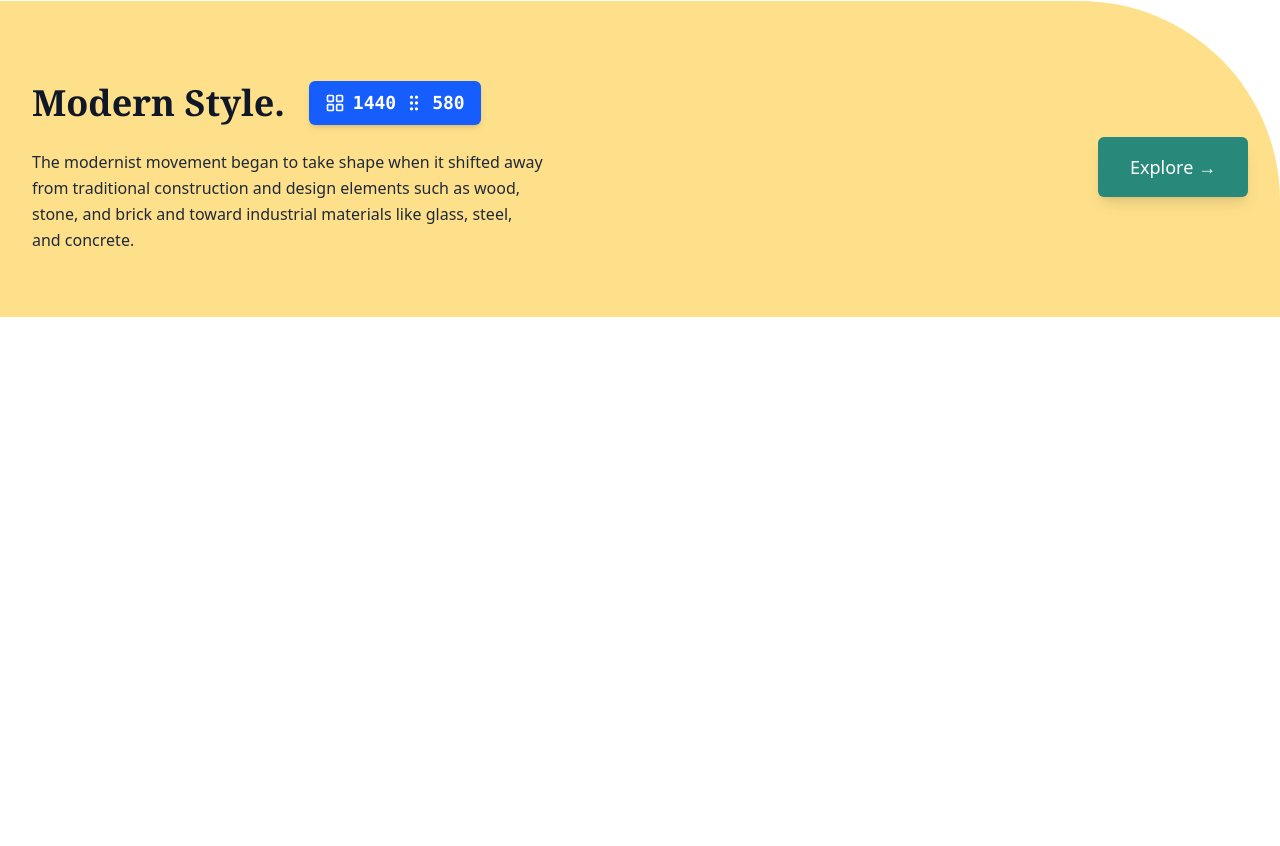
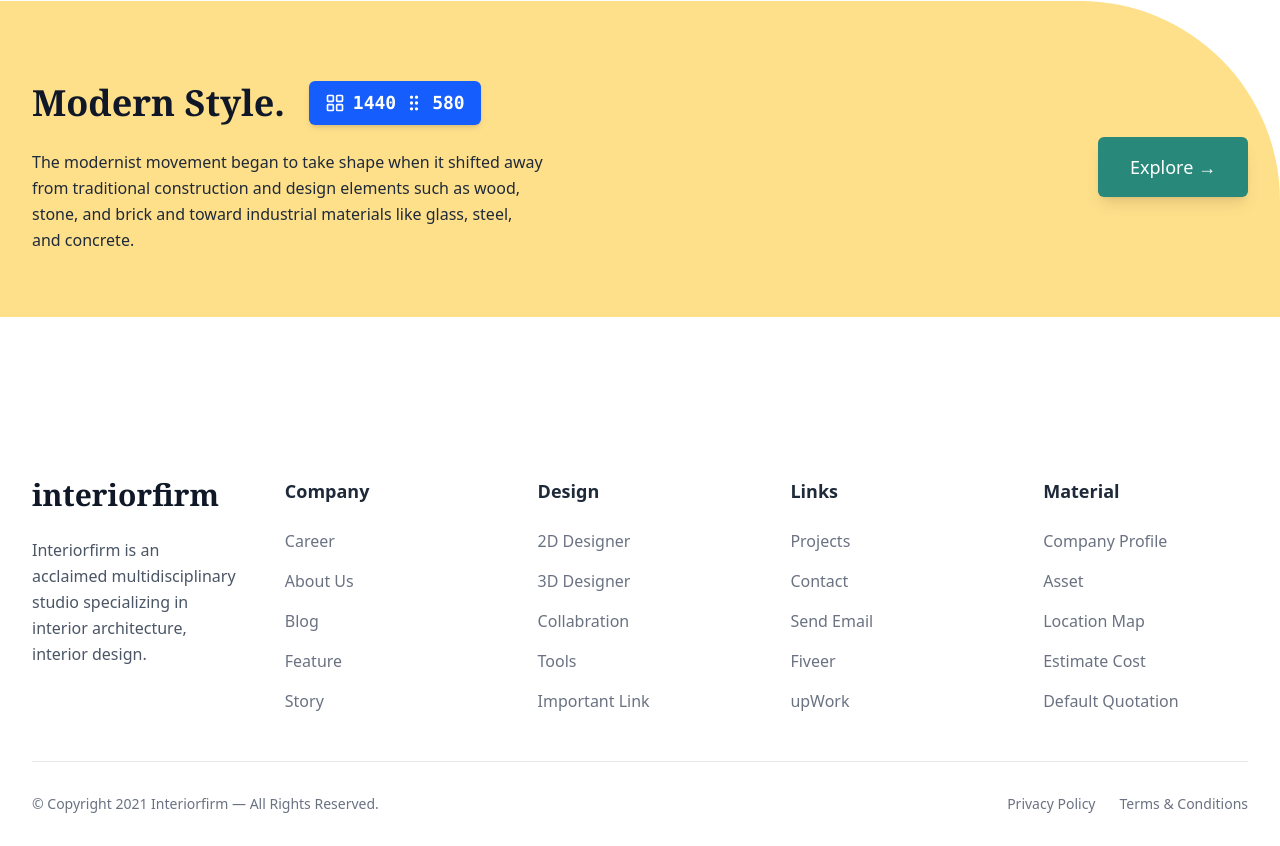
Before and after one commit to aayasIbrahim/Interior-Landing-Page, a Next.js app: page / in a window 1280 px wide. Shown: the part 3559-4405 px from the top of the page. Before the commit the page ends 3956 px from the top, so only its background shows below. Built offline with nearby package versions, Linux system fonts and the light colour scheme.

Commit message:
Footer complete

```diff
--- a/src/app/page.tsx
+++ b/src/app/page.tsx
@@ -2,6 +2,7 @@ import Navbar from "@/components/Navbar";
 import Hero from "@/components/Hero"
 import DreamSpaceSection from "@/components/DreamSpaceSection";
 import AmazingProjectsSection from "@/components/AmazingProjectsSection";
+import Footer from "@/components/Footer";
 
 
 export default function Home() {
@@ -11,6 +12,7 @@ export default function Home() {
     <Hero/>
     <DreamSpaceSection/>
     <AmazingProjectsSection/>
+    <Footer/>
     </>
   );
 }
--- /dev/null
+++ b/src/components/Footer.tsx
@@ -0,0 +1,94 @@
+// components/AppFooter.tsx
+"use client";
+import React from "react";
+
+// --- Types ---
+interface FooterColumnProps {
+  title: string;
+  links: string[];
+}
+
+interface FooterData {
+  title: string;
+  links: string[];
+}
+
+// --- Footer Column Component ---
+const FooterColumn: React.FC<FooterColumnProps> = ({ title, links }) => (
+  <div>
+    <h4 className="text-lg font-bold text-gray-800 mb-6">{title}</h4>
+    <ul className="space-y-4">
+      {links.map((link, index) => (
+        <li key={index}>
+          <a
+            href="#"
+            className="text-gray-500 hover:text-gray-900 transition-colors duration-200 text-base"
+          >
+            {link}
+          </a>
+        </li>
+      ))}
+    </ul>
+  </div>
+);
+
+// --- Main Footer Component ---
+const Footer: React.FC = () => {
+  const footerData: FooterData[] = [
+    {
+      title: "Company",
+      links: ["Career", "About Us", "Blog", "Feature", "Story"],
+    },
+    {
+      title: "Design",
+      links: ["2D Designer", "3D Designer", "Collabration", "Tools", "Important Link"],
+    },
+    {
+      title: "Links",
+      links: ["Projects", "Contact", "Send Email", "Fiveer", "upWork"],
+    },
+    {
+      title: "Material",
+      links: ["Company Profile", "Asset", "Location Map", "Estimate Cost", "Default Quotation"],
+    },
+  ];
+
+  return (
+    <footer className="bg-white pt-20">
+      <div className="max-w-7xl mx-auto px-4 sm:px-6 lg:px-8">
+        <div className="grid grid-cols-1 md:grid-cols-2 lg:grid-cols-5 gap-12 pb-12">
+          {/* Left Block: Logo and Description */}
+          <div className="lg:col-span-1">
+            <h3 className="text-3xl font-serif font-extrabold text-gray-900 mb-6">
+              interiorfirm
+            </h3>
+            <p className="text-gray-600 leading-relaxed max-w-xs">
+              Interiorfirm is an acclaimed multidisciplinary studio specializing in
+              interior architecture, interior design.
+            </p>
+          </div>
+
+          {/* Navigation Columns */}
+          {footerData.map((column, index) => (
+            <FooterColumn key={index} title={column.title} links={column.links} />
+          ))}
+        </div>
+
+        {/* Bottom Bar */}
+        <div className="pt-8 pb-8 border-t border-gray-200 flex flex-col md:flex-row justify-between items-center text-sm text-gray-500">
+          <p>&copy; Copyright 2021 Interiorfirm — All Rights Reserved.</p>
+          <div className="flex space-x-6 mt-4 md:mt-0">
+            <a href="#" className="hover:text-gray-900 transition-colors">
+              Privacy Policy
+            </a>
+            <a href="#" className="hover:text-gray-900 transition-colors">
+              Terms & Conditions
+            </a>
+          </div>
+        </div>
+      </div>
+    </footer>
+  );
+};
+
+export default Footer;
```
